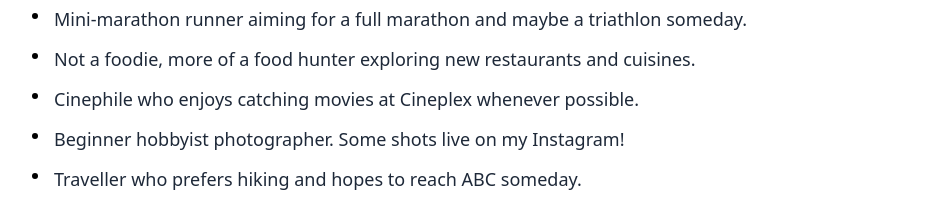
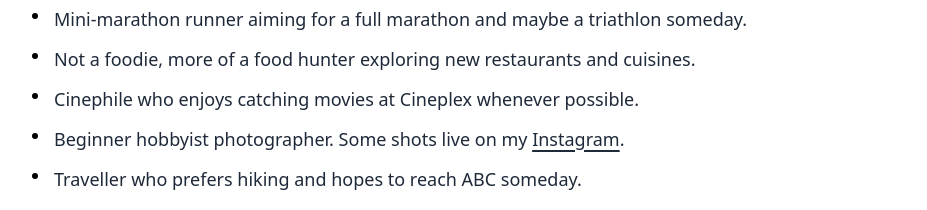
Before and after one commit to minus69to/souvik-mandol, a Next.js app: page /souvik-mandol/ in a window 1280 px wide. Shown: the part 1320-1530 px from the top of the page, without its empty margins (320-1247 px from the left). Built offline with nearby package versions, Linux system fonts and the light colour scheme.

Commit message:
Make Instagram text clickable in About extras

```diff
--- a/src/app/page.jsx
+++ b/src/app/page.jsx
@@ -96,7 +96,26 @@ export default function Home() {
               {portfolioData.about.extras.map((item, index) => (
                 <li key={index} className="flex items-start gap-4 hover:text-black transition-colors">
                   <span className="mt-2 h-1.5 w-1.5 bg-black rounded-full shrink-0"></span>
-                  <span>{item}</span>
+                  <span>
+                    {item.split(/(\[[^\]]+\]\([^\)]+\))/g).map((part, partIndex) => {
+                      const match = part.match(/^\[([^\]]+)\]\(([^\)]+)\)$/);
+                      if (match) {
+                        const [, label, url] = match;
+                        return (
+                          <a
+                            key={partIndex}
+                            href={url}
+                            target="_blank"
+                            rel="noreferrer"
+                            className="underline decoration-2 underline-offset-4 hover:text-black"
+                          >
+                            {label}
+                          </a>
+                        );
+                      }
+                      return <React.Fragment key={partIndex}>{part}</React.Fragment>;
+                    })}
+                  </span>
                 </li>
               ))}
             </ul>
--- a/src/data/portfolioData.js
+++ b/src/data/portfolioData.js
@@ -38,7 +38,7 @@ export const portfolioData = {
         "Mini-marathon runner aiming for a full marathon and maybe a triathlon someday.",
         "Not a foodie, more of a food hunter exploring new restaurants and cuisines.",
         "Cinephile who enjoys catching movies at Cineplex whenever possible.",
-        "Beginner hobbyist photographer. Some shots live on my Instagram!",
+        "Beginner hobbyist photographer. Some shots live on my [Instagram](https://www.instagram.com/insomniyuck.537).",
         "Traveller who prefers hiking and hopes to reach ABC someday.",
         "New to the book-reading league but enjoying it a lot."
     ]
```
